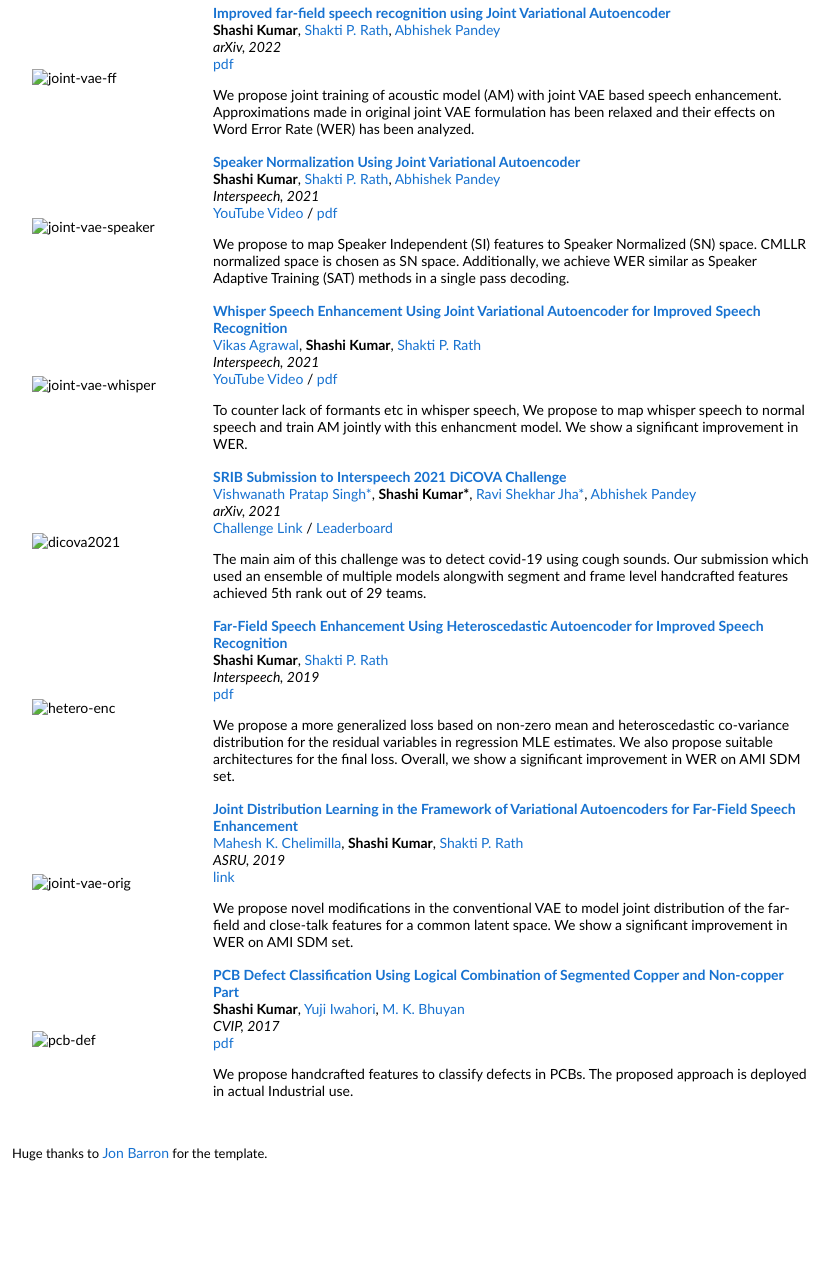
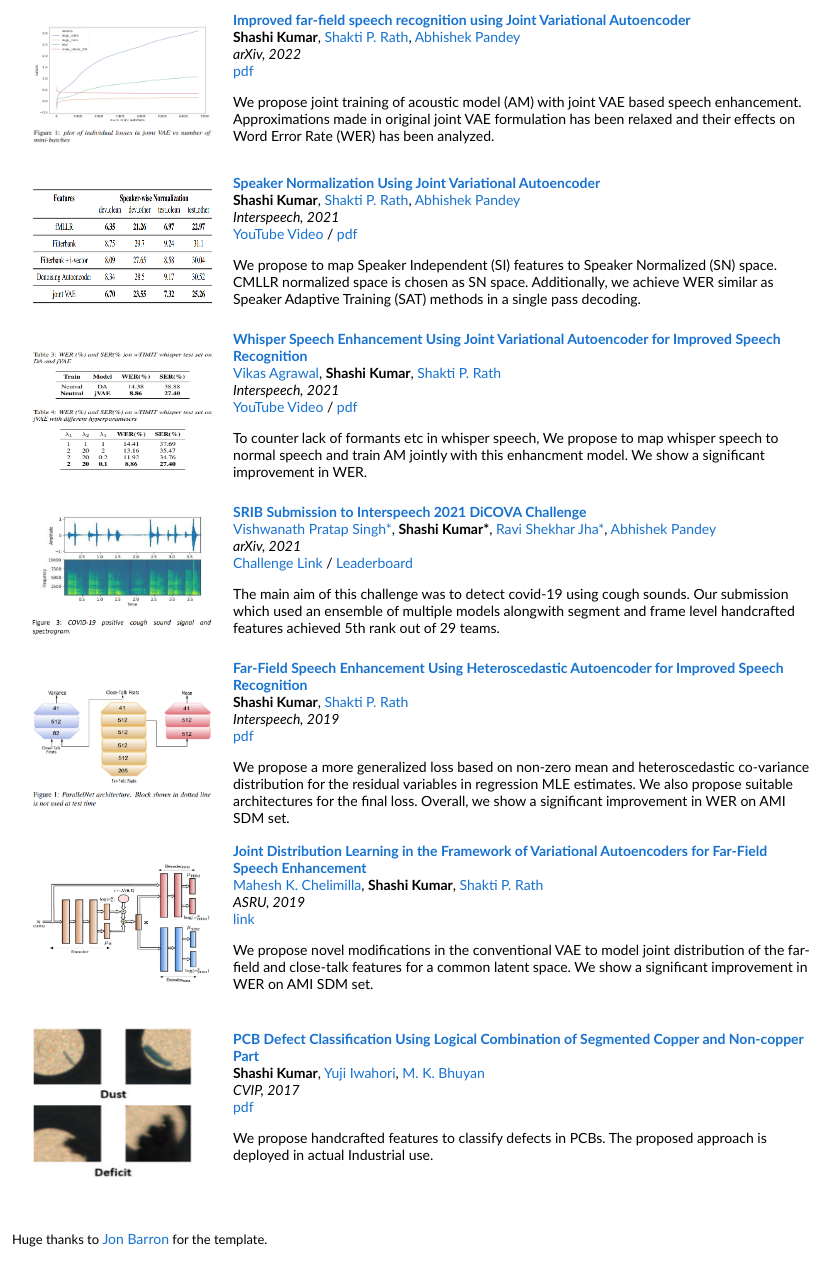
Before and after one commit to shashi66/shashi66.github.io, a plain HTML site: page index.html in a window 1280 px wide. Shown: the part 569-1832 px from the top of the page, without its empty margins (228-1068 px from the left). Before the commit the page ends 1751 px from the top, so only its background shows below. Drawn offline with Linux system fonts and the light colour scheme.

Commit message:
added thumbnails for papers, typo fixes

```diff
--- a/index.html
+++ b/index.html
@@ -23,7 +23,7 @@
               </p>
               <p>
                 Previously, I was at <a href="https://research.samsung.com/sri-b">Samsung R&D Institute India - Bangalore</a>, where I worked on ASR, Speech Enhancement and Speaker Adaptation under the supervision of <a href="https://www.linkedin.com/in/shakti-p-rath-669b5118/">Dr. Shakti P. Rath</a>.
-                I also participated in <a href="https://dicova2021.github.io/">DiCOVA 2021</a> challenge organized by <a href="https://www.interspeech2021.org/">Interspeech 2021</a> where the aim was to detect COVID-19 using cough sounds. On final <a href="https://competitions.codalab.org/competitions/29640#results">leaderboard</a>, our team was ranked 5th our of 29 teams.
+                I also participated in <a href="https://dicova2021.github.io/">DiCOVA 2021</a> challenge organized by <a href="https://www.interspeech2021.org/">Interspeech 2021</a> where the aim was to detect COVID-19 using cough sounds. On final <a href="https://competitions.codalab.org/competitions/29640#results">leaderboard</a>, our team was ranked 5th out of 29 teams.
               </p>
               <p>
                 I finished my undergrad from Indian Institute of Technology (IIT), Guwahati with a major in <a href="https://www.iitg.ac.in/eee/">Electronics and Communication Engineering (ECE)</a>.
@@ -58,7 +58,7 @@
 
           <tr>
             <td style="padding:20px;width:25%;vertical-align:middle">
-              <img src="images/imagen.jpeg" alt="joint-vae-ff" width="160" height="160" style="border-style: none">
+              <img src="images/matched_joint_vae.png" alt="joint-vae-ff" width="180" height="120" style="border-style: none">
             </td>
             <td width="75%" valign="middle">
               <a href="https://arxiv.org/abs/2204.11286" id="paper_link_jvae_ff">
@@ -76,7 +76,7 @@
 
           <tr>
             <td style="padding:20px;width:25%;vertical-align:middle">
-              <img src="images/imagen.jpeg" alt="joint-vae-speaker" width="160" height="160" style="border-style: none">
+              <img src="images/speaker_norm_paper_jvae.png" alt="joint-vae-speaker" width="180" height="120" style="border-style: none">
             </td>
             <td width="75%" valign="middle">
               <a href="https://www.isca-speech.org/archive/interspeech_2021/kumar21b_interspeech.html" id="paper_link_jvae_speaker">
@@ -94,7 +94,7 @@
 
           <tr>
             <td style="padding:20px;width:25%;vertical-align:middle">
-              <img src="images/imagen.jpeg" alt="joint-vae-whisper" width="160" height="160" style="border-style: none">
+              <img src="images/whisper_paper_Interspeech.png" alt="joint-vae-whisper" width="180" height="120" style="border-style: none">
             </td>
             <td width="75%" valign="middle">
               <a href="https://www.isca-speech.org/archive/interspeech_2021/agrawal21_interspeech.html" id="paper_link_jvae_whisper">
@@ -112,7 +112,7 @@
 
           <tr>
             <td style="padding:20px;width:25%;vertical-align:middle">
-              <img src="images/imagen.jpeg" alt="dicova2021" width="160" height="160" style="border-style: none">
+              <img src="images/dicova_2021.png" alt="dicova2021" width="180" height="120" style="border-style: none">
             </td>
             <td width="75%" valign="middle">
               <a href="https://arxiv.org/abs/2106.07972" id="dicova_2021">
@@ -132,7 +132,7 @@
 
           <tr>
             <td style="padding:20px;width:25%;vertical-align:middle">
-              <img src="images/imagen.jpeg" alt="hetero-enc" width="160" height="160" style="border-style: none">
+              <img src="images/hetero_loss_mle.png" alt="hetero-enc" width="180" height="120" style="border-style: none">
             </td>
             <td width="75%" valign="middle">
               <a href="https://www.isca-speech.org/archive/interspeech_2019/kumar19_interspeech.html" id="paper_link_hetero_enc">
@@ -150,7 +150,7 @@
 
           <tr>
             <td style="padding:20px;width:25%;vertical-align:middle">
-              <img src="images/imagen.jpeg" alt="joint-vae-orig" width="160" height="160" style="border-style: none">
+              <img src="images/joint-vae-orig.png" alt="joint-vae-orig" width="180" height="120" style="border-style: none">
             </td>
             <td width="75%" valign="middle">
               <a href="https://ieeexplore.ieee.org/abstract/document/9004024" id="paper_link_jvae">
@@ -168,7 +168,7 @@
 
           <tr>
             <td style="padding:20px;width:25%;vertical-align:middle">
-              <img src="images/imagen.jpeg" alt="pcb-def" width="160" height="160" style="border-style: none">
+              <img src="images/pcb_def_paper.png" alt="pcb-def" width="160" height="150" style="border-style: none">
             </td>
             <td width="75%" valign="middle">
               <a href="https://link.springer.com/chapter/10.1007/978-981-10-2104-6_47" id="paper_link_pcb_def">
```
Also changed, not shown: images/dicova_2021.png (added), images/hetero_loss_mle.png (added), images/joint-vae-orig.png (added), images/matched_joint_vae.png (added), images/pcb_def_paper.png (added), images/speaker_norm_paper_jvae.png (added), images/whisper_paper_Interspeech.png (added).
